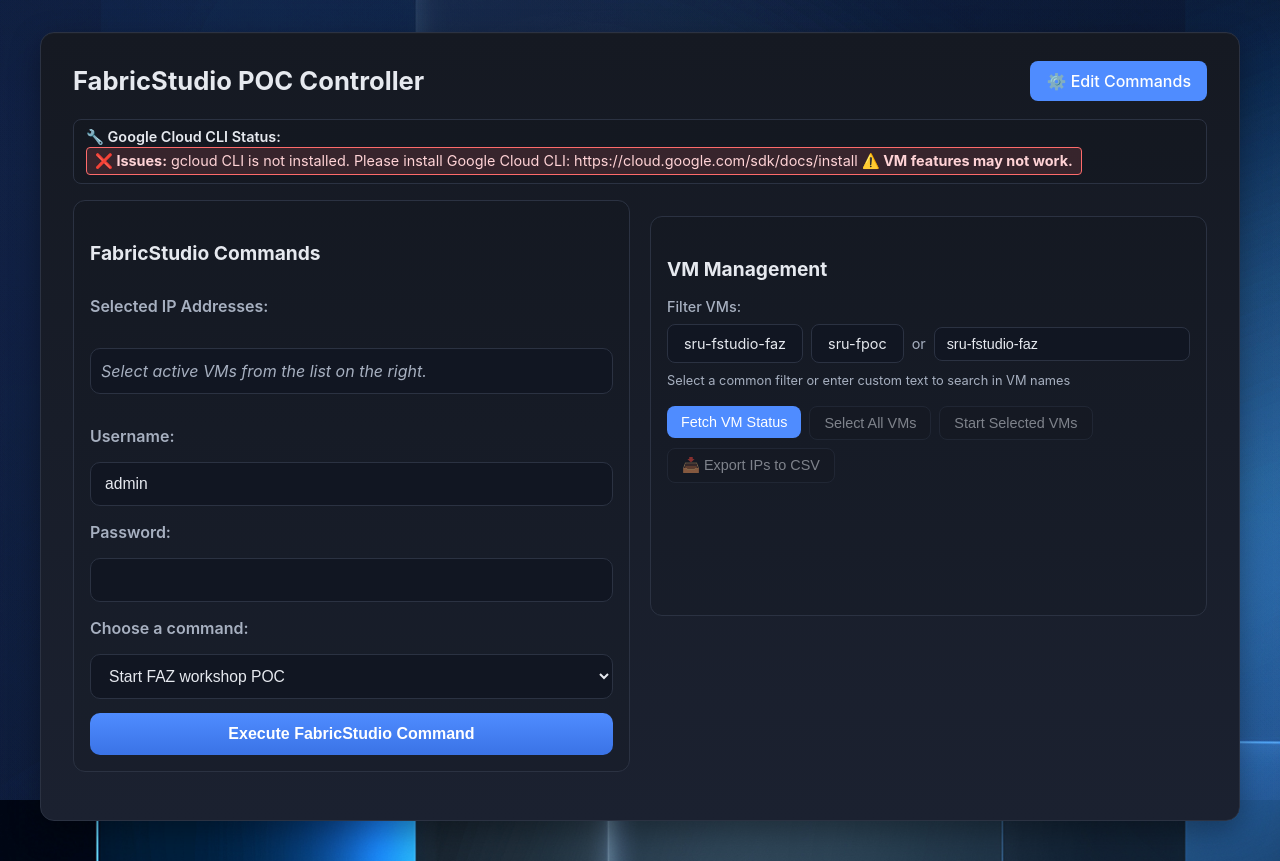
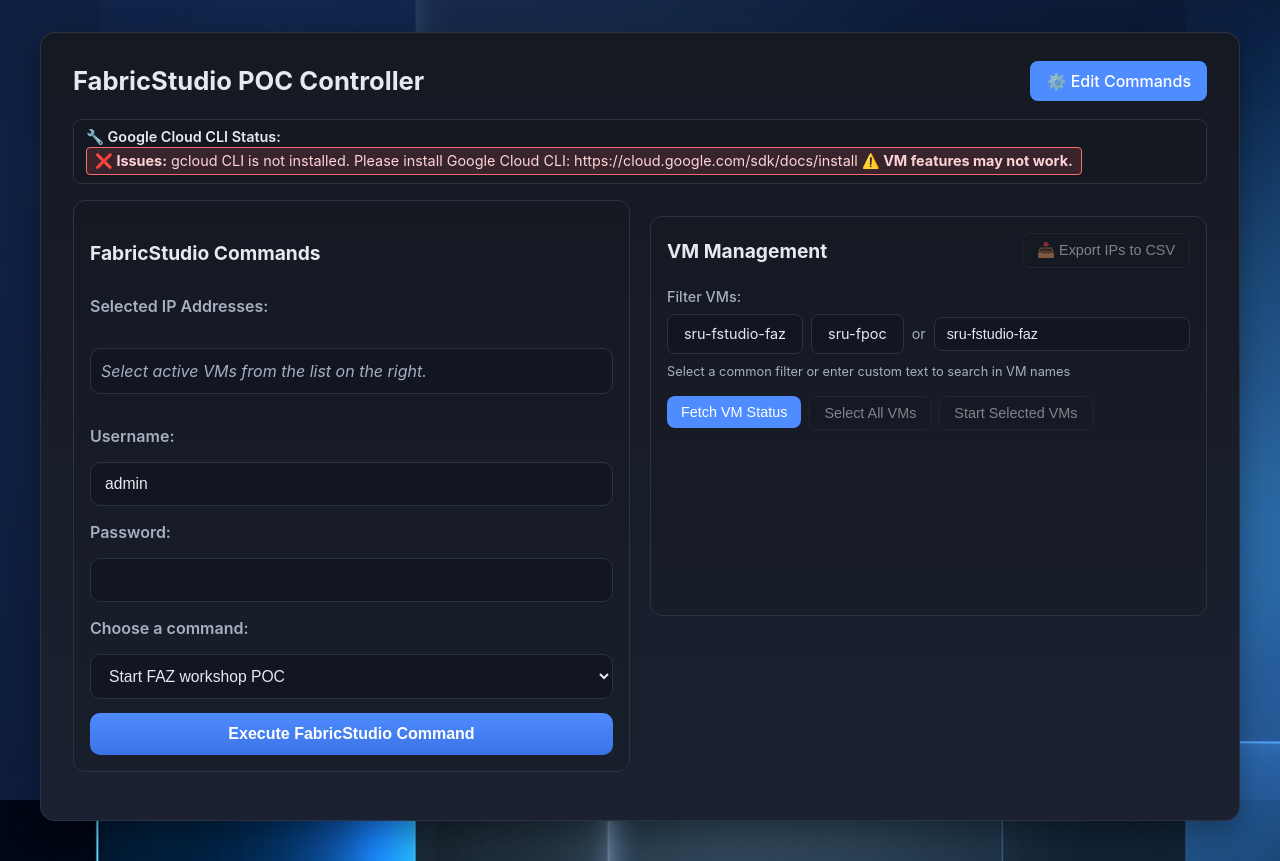
Before and after one commit to s-ruiter/FabricStudioController, a Flask app: page / in a window 1280 px wide. Shown: the top 861 px of the page. Run offline with Flask 3, Linux system fonts and the light colour scheme.

Commit message:
Move export button to VM Management header
- Moved export button from action section to right side of 'VM Management' heading
- Improved layout with flexbox for better alignment
- Button remains functionally the same with proper state management

```diff
--- a/templates/index.html
+++ b/templates/index.html
@@ -77,7 +77,10 @@
 
             <section class="right-col">
                 <div class="vm-manager">
-                    <h2>VM Management</h2>
+                    <div style="display: flex; justify-content: space-between; align-items: center; margin-bottom: 18px;">
+                        <h2 style="margin: 0;">VM Management</h2>
+                        <button type="button" id="export-ips-btn" class="action-button secondary" disabled>📥 Export IPs to CSV</button>
+                    </div>
                     <div class="vm-controls">
                         <div class="filter-section">
                             <div class="filter-control">
@@ -97,7 +100,6 @@
                             <button type="button" id="fetch-vms-btn" class="action-button primary">Fetch VM Status</button>
                             <button type="button" id="select-all-btn" class="action-button secondary" disabled>Select All VMs</button>
                             <button type="button" id="start-selected-btn" class="action-button secondary" disabled>Start Selected VMs</button>
-                            <button type="button" id="export-ips-btn" class="action-button secondary" disabled>📥 Export IPs to CSV</button>
                         </div>
                     </div>
                     <div id="vm-status-message"></div>
```
